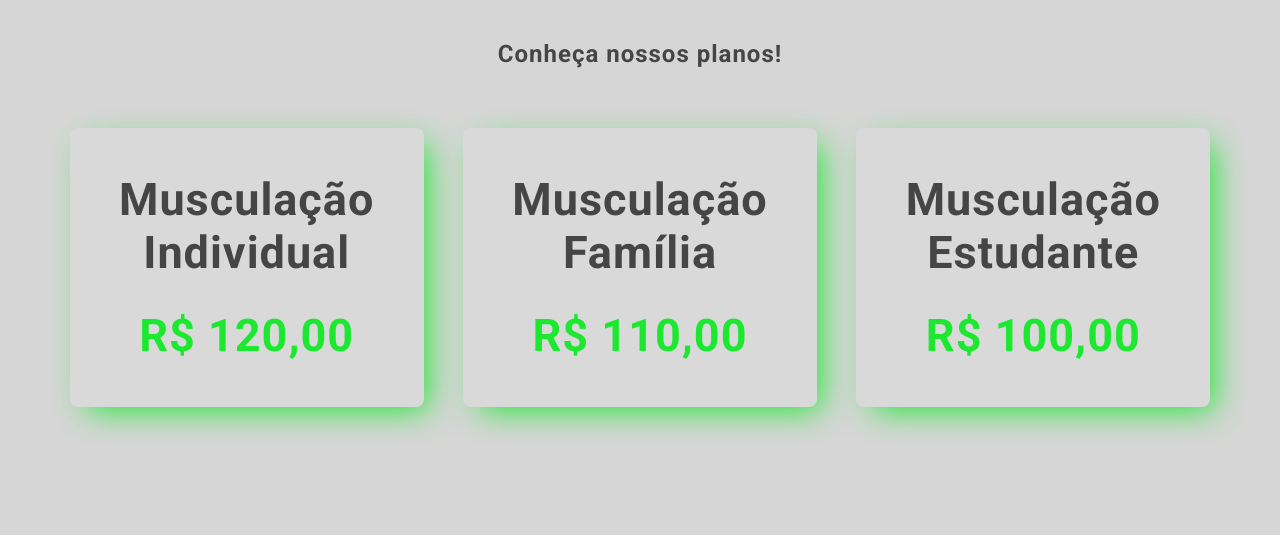
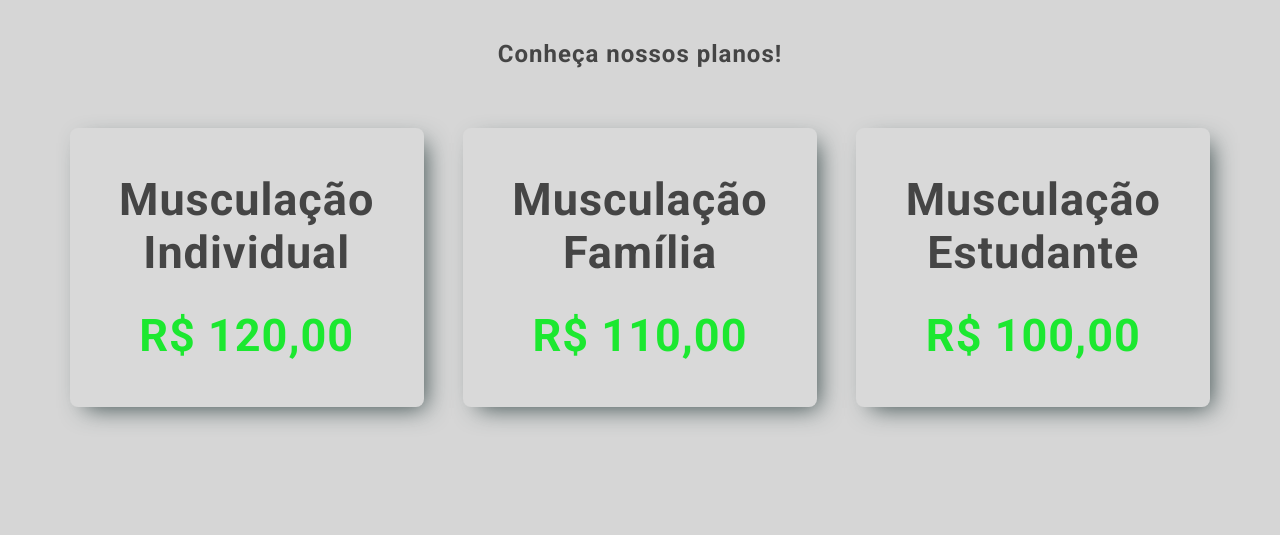
Before and after one commit to Harreson-Lima/Curso-Desenvolvimento-Web-ProgramadorBr, a plain HTML site: page Desafio-Negócios/index.html in a window 1280 px wide. Shown: the part 820-1355 px from the top of the page. Drawn offline with Linux system fonts and the light colour scheme.

Commit message:
Update style.css
Ajuste de sobras dos cartões de planos

```diff
--- a/Desafio-Negócios/css/style.css
+++ b/Desafio-Negócios/css/style.css
@@ -102,9 +102,9 @@ a {
     flex-direction: column;
     width: 30%;
     padding: 30px;
-    -webkit-box-shadow: 10px 10px 33px -7px rgba(28,232,48,1);
-    -moz-box-shadow: 10px 10px 33px -7px rgba(28,232,48,1);
-    box-shadow: 10px 10px 33px -7px rgba(28,232,48,1);
+    -webkit-box-shadow: 8px 8px 25px -7px rgb(59, 77, 77);
+    -moz-box-shadow: 8px 8px 25px -7px rgb(59, 77, 77);
+    box-shadow: 8px 8px 25px -7px rgb(59, 77, 77);
     cursor: no-drop;
     border-radius: 8px;
     background-color: #d9d9d9;
```
